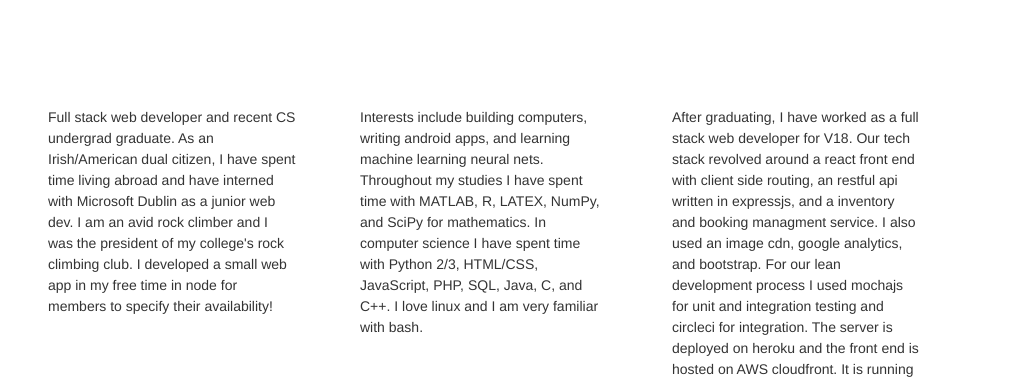
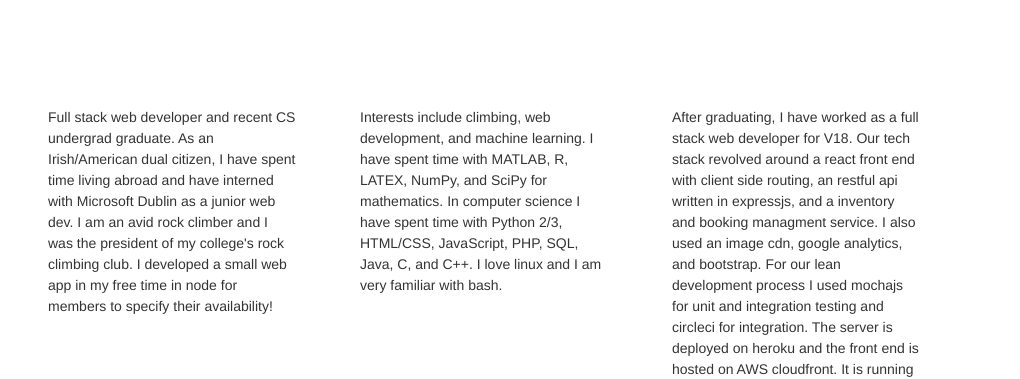
Before and after one commit to salevin/salevin.github.io, a plain HTML site: page index.html in a window 1280 px wide. Shown: the part 205-584 px from the top of the page, 0-1020 px from the left. Drawn offline with nearby package versions, Linux system fonts and the light colour scheme.

Commit message:
updated wording

```diff
--- a/index.html
+++ b/index.html
@@ -54,9 +54,8 @@
                     </div>
                     <div class="fl w-100 w-50-m w-25-l pa3-m pa4-l">
                         <p class="f6 lh-copy measure">
-                        Interests include building computers, writing android
-                        apps, and learning machine learning neural nets.
-                        Throughout my studies I have spent time with MATLAB, R,
+                        Interests include climbing, web development, and
+                        machine learning.  I have spent time with MATLAB, R,
                         LATEX, NumPy, and SciPy for mathematics. In computer
                         science I have spent time with Python 2/3, HTML/CSS,
                         JavaScript, PHP, SQL, Java, C, and C++. I love linux
```
